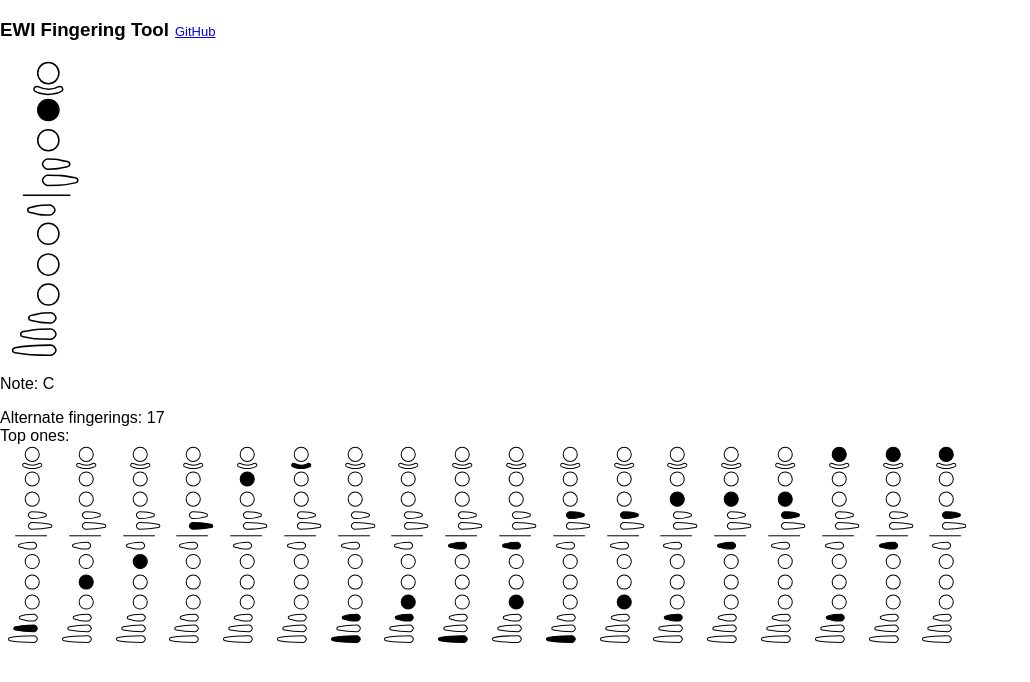
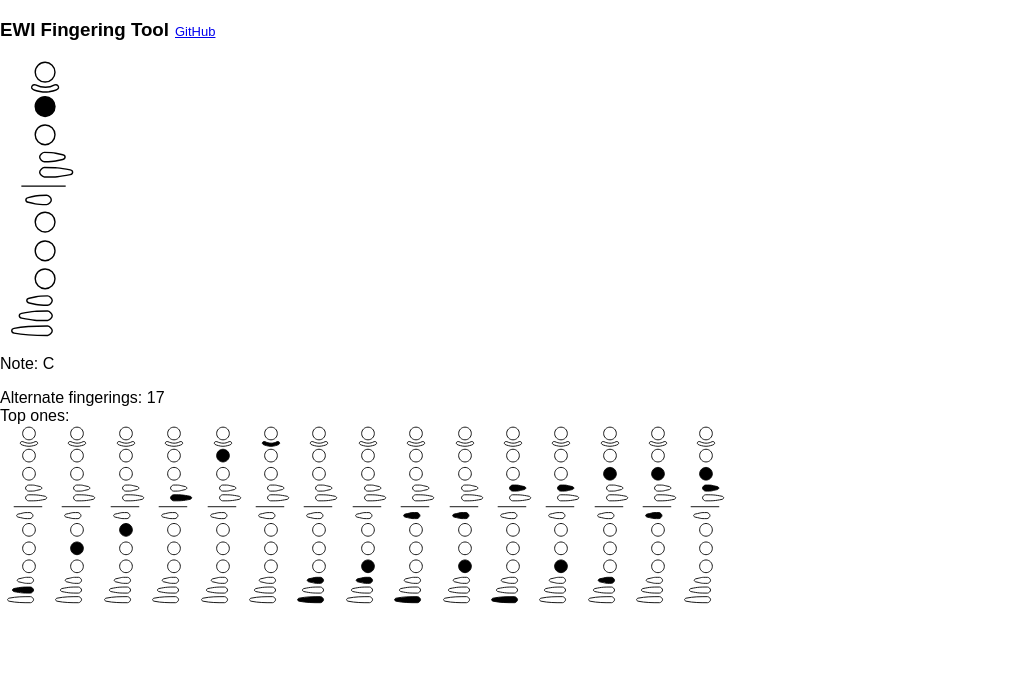
Before and after one commit to bwasty/ewi, a React (Create React App) app: page / in a window 1280 px wide. Shown: the top 682 px of the page, without its empty margins (0-1030 px from the left). Built offline with nearby package versions, Linux system fonts and the light colour scheme.

Commit message:
fixup; make charts slightly smaller

```diff
--- a/src/App.js
+++ b/src/App.js
@@ -30,7 +30,7 @@ class App extends Component {
         <h3>EWI Fingering Tool</h3>
         <a href="https://github.com/bwasty/ewi" style={{ fontSize: 'small'}}>GitHub</a>
         <br />
-        <div style={{height: '300px'}}>
+        <div style={{height: '280px'}}>
           <FingeringChart fingering={ewi} handleKeyClick={this.handleKeyClick} />
         </div>
         <p />
@@ -39,10 +39,10 @@ class App extends Component {
         Alternate fingerings: { this.fingeringsByPitch[ewi.pitch].length - 1 } <br />
         Top ones: <br />
         {
-          this.fingeringsByPitch[ewi.pitch].slice(0, 20).map(ewi => {
+          this.fingeringsByPitch[ewi.pitch].slice(0, 15).map(ewi => {
             return (
               <div key={ewi.id} className="alternate-fingering">
-                <FingeringChart fingering={ewi} />
+                <FingeringChart fingering={ewi} readonly={true} />
               </div>
             )
           })
--- a/src/index.css
+++ b/src/index.css
@@ -23,6 +23,6 @@ svg:not(.readonly) path:hover:not(.closed) {
 }
 
 .alternate-fingering {
-  height: 200px;
+  height: 180px;
   display: inline-block;
 }
```
